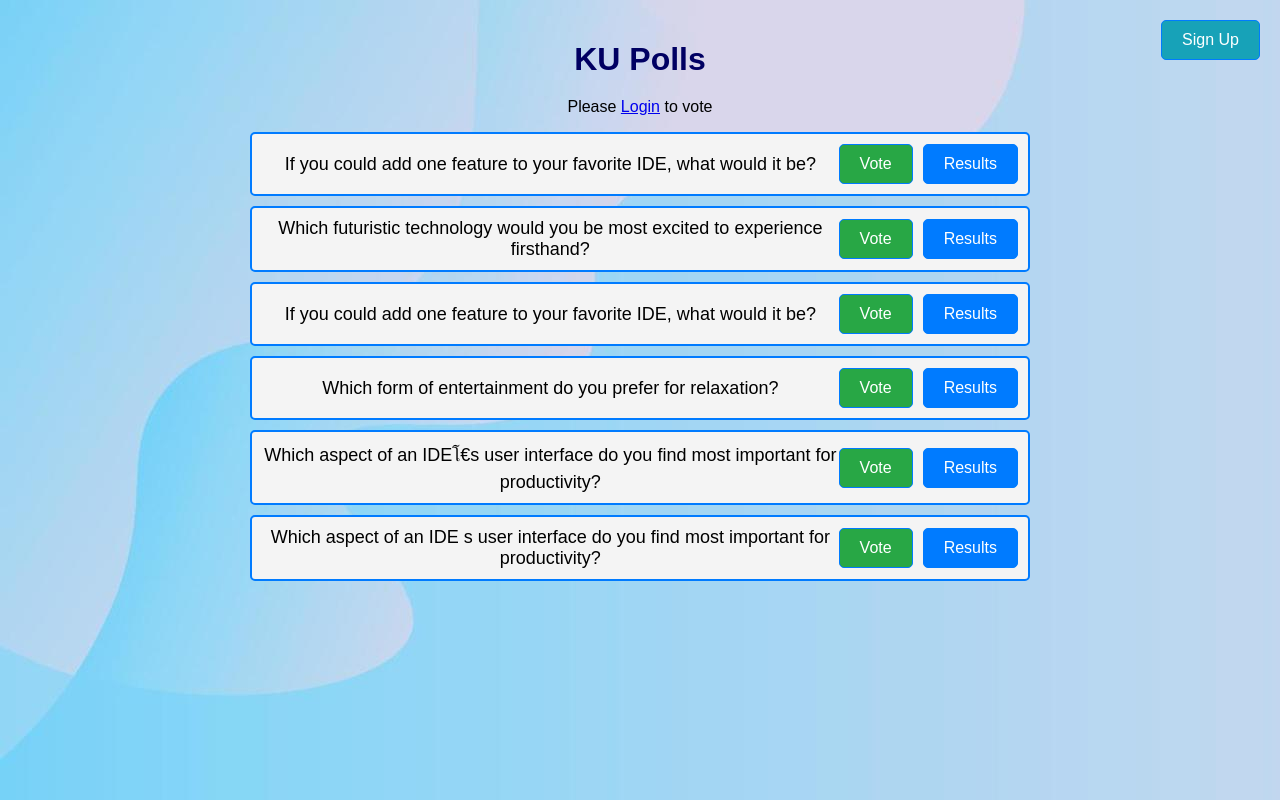
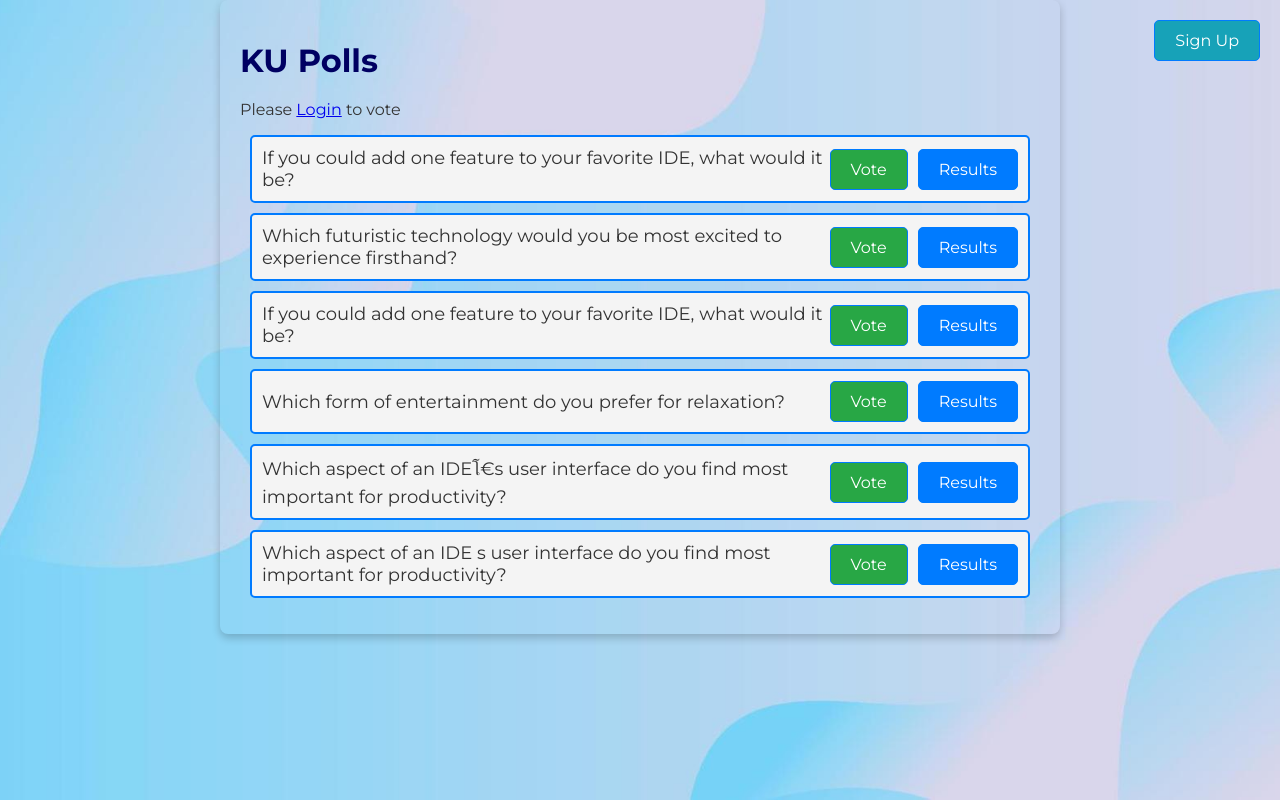
Before and after one commit to KikyoBRV/ku-polls, a Django app: page /polls/ in a window 1280 px wide. Run offline with Django 5.2, Linux system fonts and the light colour scheme; data comes from the database, SQL or seed files in the repository.

Commit message:
Revise UI

```diff
--- a/polls/templates/polls/index.html
+++ b/polls/templates/polls/index.html
@@ -4,18 +4,31 @@
     <!-- Load the static files -->
     {% load static %}
     <link rel="stylesheet" href="{% static 'polls/style.css' %}">
+    <link href="https://fonts.googleapis.com/css2?family=Montserrat:wght@400;700&display=swap" rel="stylesheet">
     <style>
-        body {
-            font-family: Arial, sans-serif;
-            text-align: center;
+        html, body {
+            height: 100%;
             margin: 0;
             padding: 0;
-            position: relative; /* Added to position the button */
+            font-family: 'Montserrat', sans-serif;
+            color: #333;
+            position: relative; /* Allows absolute positioning for the button */
+        }
+        body {
+            background-image: url("{% static 'polls/images/background.PNG' %}");
+            background-size: cover;
+            background-repeat: repeat;
+            background-attachment: fixed;
+            background-position: center;
         }
         .container {
             max-width: 800px;
             margin: 0 auto;
             padding: 20px;
+            /* Removed background-color to ensure it's transparent */
+            border-radius: 8px;
+            box-shadow: 0 4px 8px rgba(0, 0, 0, 0.2);
+            background-color: transparent; /* Ensures no white frame */
         }
         h1 {
             margin-bottom: 20px;
@@ -73,6 +86,8 @@
             position: absolute;
             top: 20px;
             right: 20px;
+            text-decoration: none;
+            /* Removed any background-color conflicts */
         }
         .signup:hover {
             background-color: #138496;
@@ -80,11 +95,29 @@
         .closed {
             color: #ff0000; /* Red color for closed status */
         }
+        .auth-buttons {
+            display: flex;
+            justify-content: flex-end;
+            margin-bottom: 10px; /* Space below header */
+        }
+        .button {
+            padding: 10px 20px;
+            border: 1px solid #007bff;
+            border-radius: 5px;
+            color: white;
+            text-decoration: none;
+            background-color: #007bff;
+            margin-left: 10px;
+        }
+        .button:hover {
+            background-color: #0056b3;
+        }
     </style>
     <title>KU Polls</title>
 </head>
 <body>
     <a class="signup" href="{% url 'polls:signup' %}">Sign Up</a>
+
     <div class="container">
         <h1>KU Polls</h1>
 
--- a/templates/registration/login.html
+++ b/templates/registration/login.html
@@ -55,7 +55,7 @@
 </head>
 <body>
     <div class="browse-visitor">
-        <a href="{% url 'polls:index' %}">Continue as Guest</a>
+        <a href="{% url 'polls:index' %}">Back to KU Polls</a>
     </div>
     <div class="container">
         <h2>Login</h2>
--- a/templates/registration/signup.html
+++ b/templates/registration/signup.html
@@ -40,7 +40,7 @@
     <title>Sign Up</title>
 </head>
 <body>
-    <a href="{% url 'polls:index' %}" class="guest-button">Continue as Guest</a>
+    <a href="{% url 'polls:index' %}" class="guest-button">Back to KU Polls</a>
     <div class="container">
         <h2>Sign Up</h2>
         <form method="post">
```
Also changed, not shown: polls/templates/polls/detail.html (+31 -7 lines), polls/templates/polls/results.html (+9 -2 lines).
